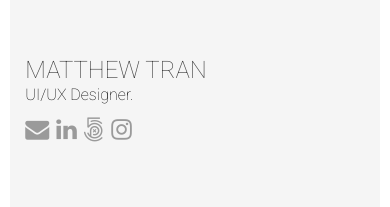
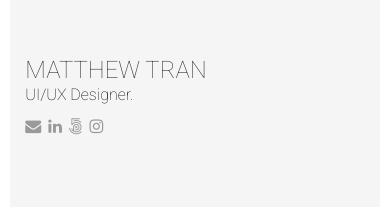
Before and after one commit to thematttran/thematttran.github.io, a plain HTML site: page index.html in a window 390 px wide. Shown: the part 319-526 px from the top of the page. Drawn offline with nearby package versions, Linux system fonts and the light colour scheme.

Commit message:
updating files

```diff
--- a/assets/css/main.css
+++ b/assets/css/main.css
@@ -310,6 +310,9 @@ hr{
         font-size: 1em;
         margin-top: -15px;
     }
+    .header a{
+        font-size: 1em;
+    }
 
 }
 
```
